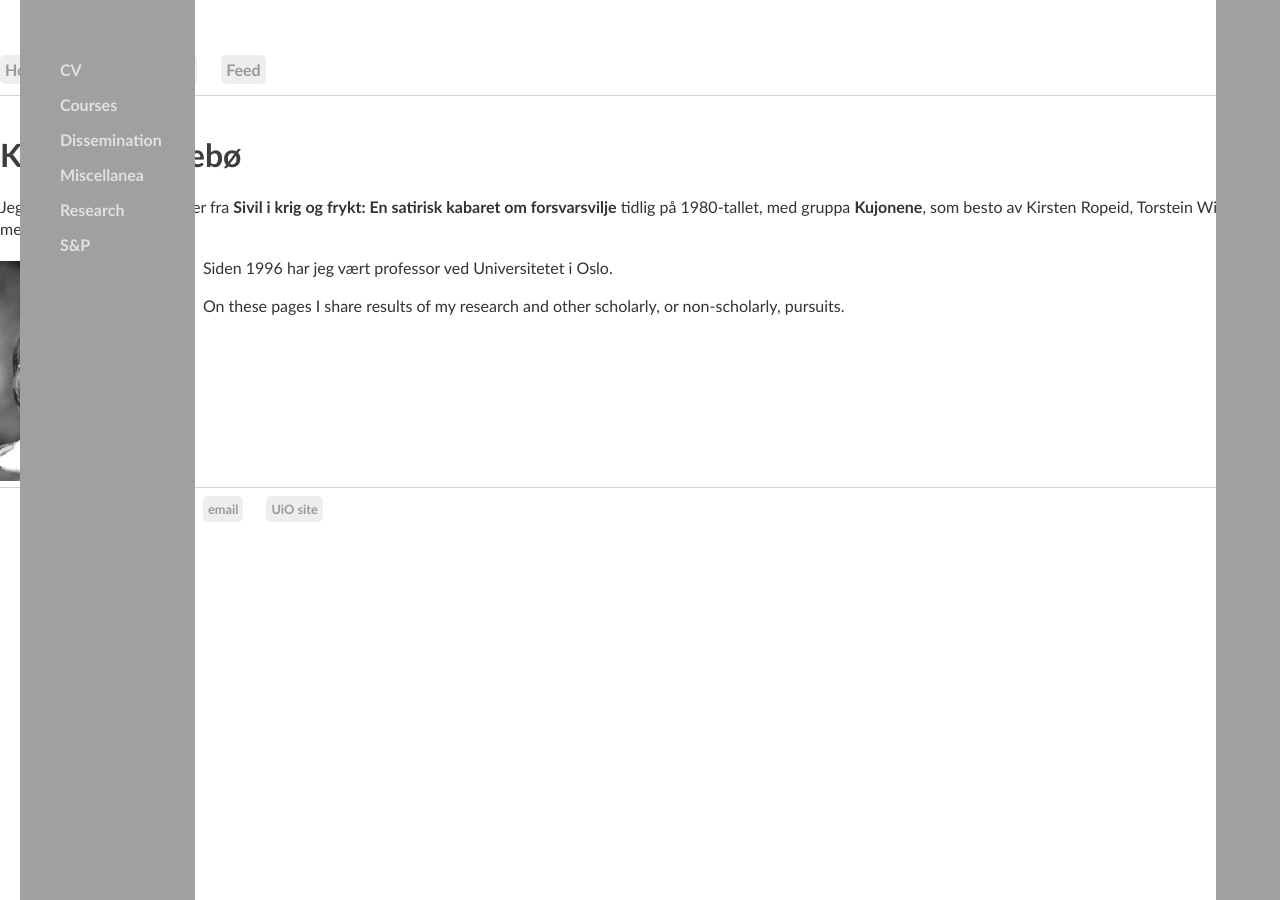
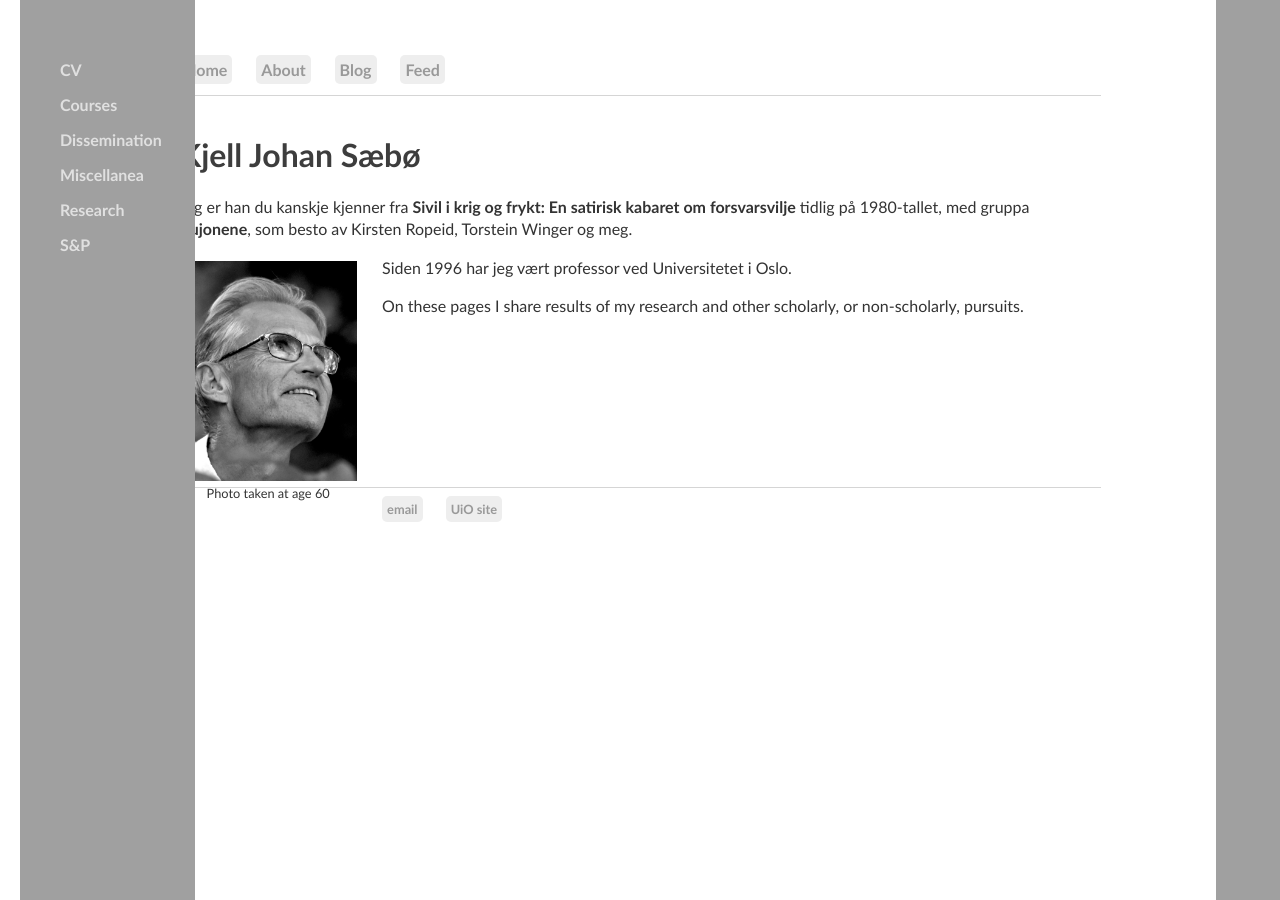
Before and after one commit to kjelljs/kjelljs.github.io, a Jekyll site: the page built from index.html, in a window 1280 px wide. Built offline with Jekyll 4.4.1, drawn with Linux system fonts in a browser that asks for light colours.

Commit message:
Update main.css

```diff
--- a/css/main.css
+++ b/css/main.css
@@ -3,7 +3,7 @@ main {
 }
 body {
      margin: 60px auto;
-     width: 100%;
+     width: 72%;
 }
 nav {
     border-bottom: 1px solid #d5d5d5;
```
